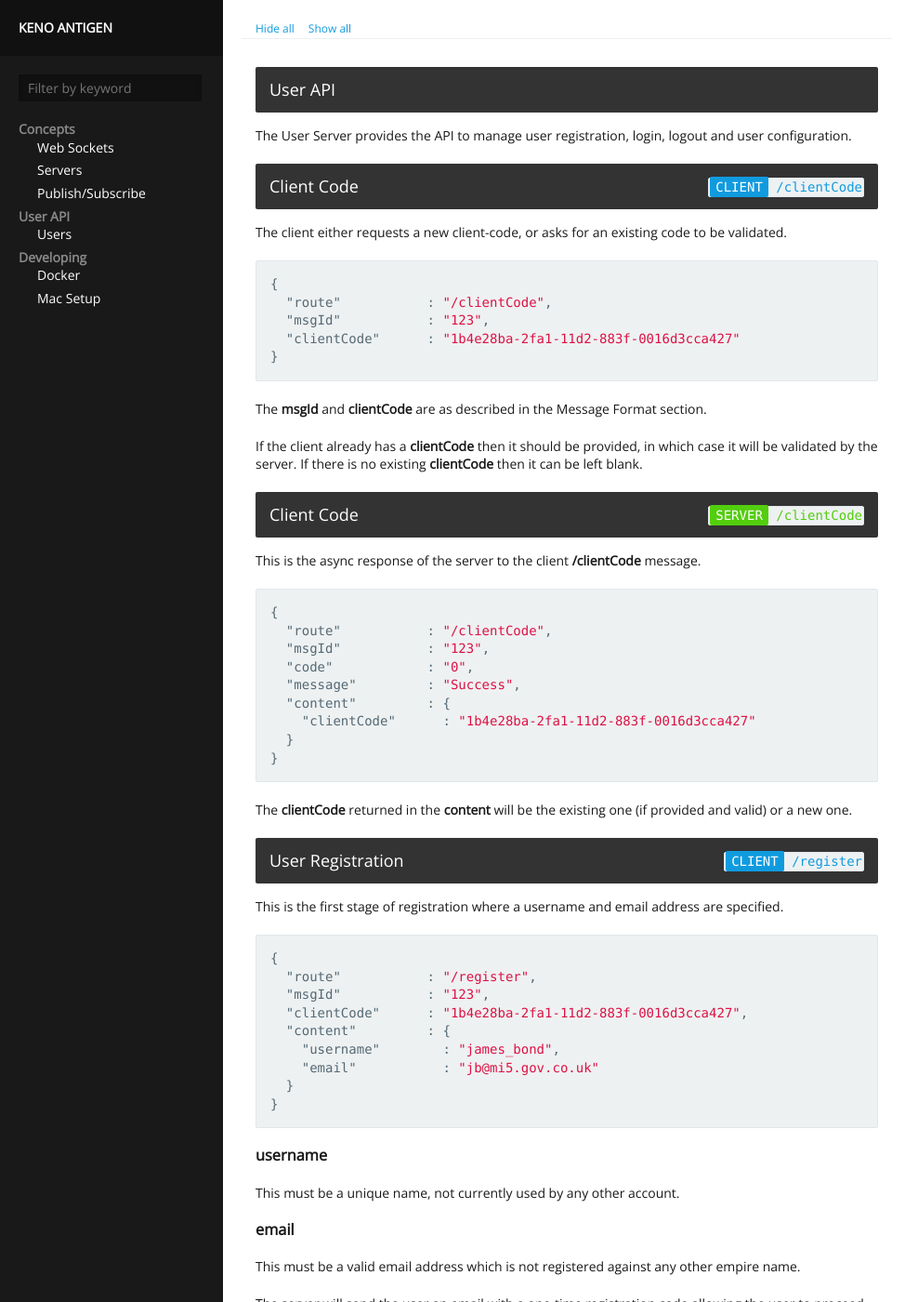
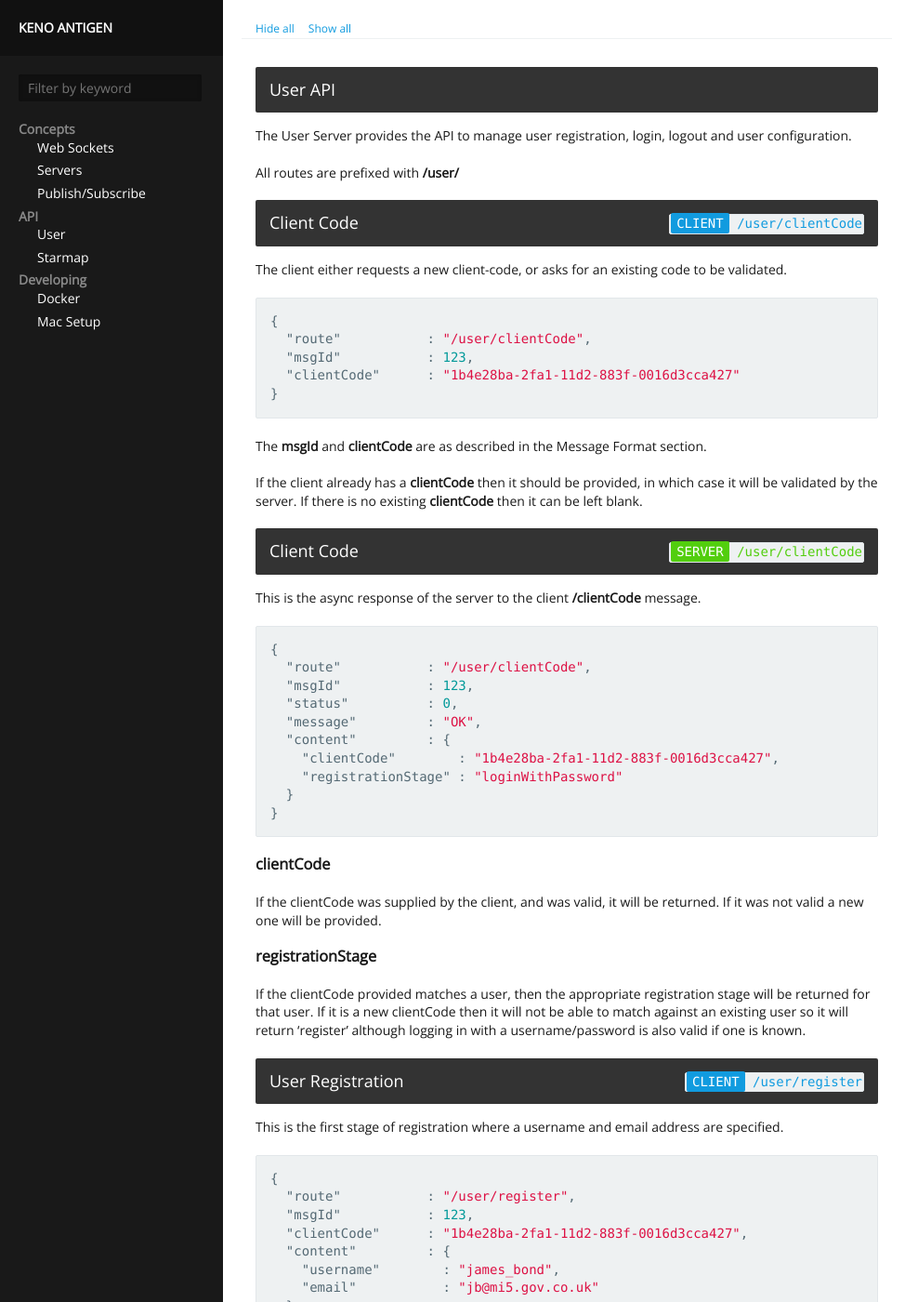
Before and after one commit to Kantigen/ka-api-docs, a Jekyll site: the page built from docs/api/user.md, in a window 1280 px wide and 1400 px high. Shown: the whole window at 93% size, without its empty margins (0-988 px from the left). Built offline with Jekyll 4.4.1, drawn with Linux system fonts in a browser that asks for light colours; some of the changed text lies outside the part shown.

Commit message:
start to add starmap API

```diff
--- a/docs/_includes/nav.html
+++ b/docs/_includes/nav.html
@@ -7,9 +7,10 @@
       <li><a href='/api/concepts/pub-sub.html'>Publish/Subscribe</a></li>
     </ul>
   </li>
-  <li><h2>User API</h2>
+  <li><h2>API</h2>
     <ul>
-      <li><a href='/api/user.html'>Users</a></li>
+      <li><a href='/api/user.html'>User</a></li>
+      <li><a href='/api/starmap.html'>Starmap</a></li>
     </ul>
   </li>
   <li><h2>Developing</h2>
--- a/docs/api/user.md
+++ b/docs/api/user.md
@@ -8,17 +8,17 @@ title: User API
 The User Server provides the API to manage user registration, login, logout
 and user configuration.
 
+All routes are prefixed with **/user/**
 
-
-{% include section_header.html title="Client Code" method="CLIENT" url="/clientCode" %}
+{% include section_header.html title="Client Code" method="CLIENT" url="/user/clientCode" %}
 
 The client either requests a new client-code, or asks for an existing code to
 be validated.
 
 {% highlight JSON %}
 {
-  "route"           : "/clientCode",
-  "msgId"           : "123",
+  "route"           : "/user/clientCode",
+  "msgId"           : 123,
   "clientCode"      : "1b4e28ba-2fa1-11d2-883f-0016d3cca427"
 }
 {% endhighlight %}
@@ -31,35 +31,43 @@ can be left blank.
 
 
 
-{% include section_header.html title="Client Code" method="SERVER" url="/clientCode" %}
+{% include section_header.html title="Client Code" method="SERVER" url="/user/clientCode" %}
 
 This is the async response of the server to the client **/clientCode** message.
 
 {% highlight JSON %}
 {
-  "route"           : "/clientCode",
-  "msgId"           : "123",
-  "code"            : "0",
-  "message"         : "Success",
+  "route"           : "/user/clientCode",
+  "msgId"           : 123,
+  "status"          : 0,
+  "message"         : "OK",
   "content"         : {
-    "clientCode"      : "1b4e28ba-2fa1-11d2-883f-0016d3cca427"
+    "clientCode"        : "1b4e28ba-2fa1-11d2-883f-0016d3cca427",
+    "registrationStage" : "loginWithPassword"
   }
 }
 {% endhighlight %}
 
-The **clientCode** returned in the **content** will be the existing one (if
-provided and valid) or a new one.
+### clientCode
 
+If the clientCode was supplied by the client, and was valid, it will be returned. If it
+was not valid a new one will be provided.
 
+### registrationStage
 
-{% include section_header.html title="User Registration" method="CLIENT" url="/register" %}
+If the clientCode provided matches a user, then the appropriate registration stage will
+be returned for that user. If it is a new clientCode then it will not be able to match
+against an existing user so it will return 'register' although logging in with a
+username/password is also valid if one is known.
+
+{% include section_header.html title="User Registration" method="CLIENT" url="/user/register" %}
 
 This is the first stage of registration where a username and email address are specified.
 
 {% highlight JSON %}
 {
-  "route"           : "/register",
-  "msgId"           : "123",
+  "route"           : "/user/register",
+  "msgId"           : 123,
   "clientCode"      : "1b4e28ba-2fa1-11d2-883f-0016d3cca427",
   "content"         : {
     "username"        : "james_bond",
@@ -80,19 +88,19 @@ user to proceed to the initial login.
 
 
 
-{% include section_header.html title="User Registration" method="SERVER" url="/register" %}
+{% include section_header.html title="User Registration" method="SERVER" url="/user/register" %}
 
 This will be a **Standard Response** with the following data.
 
 {% highlight JSON %}
 {
-  "route"           : "/register",
-  "msgId"           : "123",
-  "code"            : "0",
-  "message"         : "Success",
-  "data"            : {
+  "route"           : "/user/register",
+  "msgId"           : 123,
+  "status"          : 0,
+  "message"         : "OK",
+  "content"         : {
     "username"        : "james_bond",
-    "loginStage"      : "enterEmailCode"
+    "registrationStage" : "loginWithEmailCode"
   }
 }
 {% endhighlight %}
@@ -101,23 +109,23 @@ This will be a **Standard Response** with the following data.
 
 The username requested in the Client request will be returned.
 
-### loginStage
+### registrationStage
 
-This shows the current registration stage, **enterEmailCode** indicates that
+This shows the next registration stage, e.g. 'loginWithEmailCode' indicates that
 the user needs to validate their email address by entering the Email
 Validation Code
 
 
 
-{% include section_header.html title="Login with Email Code" method="CLIENT" url="/loginWithEmailCode" %}
+{% include section_header.html title="Login with Email Code" method="CLIENT" url="/user/loginWithEmailCode" %}
 
 The email sent to the user as the first stage of User Registration can be used to
 confirm the users email address and complete the second stage of registration.
 
 {% highlight JSON %}
 {
-  "route"           : "/loginWithEmailCode",
-  "msgId"           : "123",
+  "route"           : "/user/loginWithEmailCode",
+  "msgId"           : 123,
   "clientCode"      : "1b4e28ba-2fa1-11d2-883f-0016d3cca427",
   "content"         : {
     "emailCode"       : "4e288cea-1389-2d88-3721-3e4fa998cff0"
@@ -135,39 +143,39 @@ The server will respond (asynchronously) with the following message.
 
 
 
-{% include section_header.html title="Login with Email Code" method="SERVER" url="/loginWithEmailCode" %}
+{% include section_header.html title="Login with Email Code" method="SERVER" url="/user/loginWithEmailCode" %}
 
 In response to the Client User Registration call, the server will send an acknowledgement
 of the registration.
 
 {% highlight JSON %}
 {
-  "route"           : "/loginWithEmailCode",
-  "msgId"           : "123",
-  "code"            : "0",
-  "message"         : "Success",
+  "route"           : "/user/loginWithEmailCode",
+  "msgId"           : 123,
+  "status"          : 0,
+  "message"         : "OK",
   "content"         : {
-    "loginStage"      : "requireNewPassword"
+    "registrationStage"      : "enterNewPassword"
   }
 }
 {% endhighlight %}
 
-### loginStage
+### registrationStage
 
 This specifies the next stage of the registration process, the user is required
 to enter a new password.
 
 
 
-{% include section_header.html title="Enter New Password" method="CLIENT" url="/enterNewPassword" %}
+{% include section_header.html title="Enter New Password" method="CLIENT" url="/user/enterNewPassword" %}
 
-In **loginStage** 'requireNewPassword' the user needs to specify a password before
+In **registrationStage** 'enterNewPassword' the user needs to specify a password before
 they can access their account.
 
 {% highlight JSON %}
 {
-  "route"           : "/enterNewPassword",
-  "msgId"           : "123",
+  "route"           : "/user/enterNewPassword",
+  "msgId"           : 123,
   "clientCode"      : "1b4e28ba-2fa1-11d2-883f-0016d3cca427",
   "content"         : {
     "password"        : "top5ecr3t"
@@ -184,36 +192,37 @@ The server will respond (asynchronously) with the following message.
 
 
 
-{% include section_header.html title="Enter New Password " method="SERVER" url="/enterNewPassword" %}
+{% include section_header.html title="Enter New Password " method="SERVER" url="/user/enterNewPassword" %}
 
 In response to the Enter New Password call, the server will send an acknowledgement.
 
 {% highlight JSON %}
 {
-  "route"           : "/enterNewPassword",
-  "msgId"           : "123",
-  "code"            : "0",
-  "message"         : "Success",
+  "route"           : "/user/enterNewPassword",
+  "msgId"           : 123,
+  "status"          : 0,
+  "message"         : "OK",
   "content"         : {
-    "loginStage"      : "loggedIn"
+    "registrationStage" : "foundEmpire"
   }
 }
 {% endhighlight %}
 
-### loginStage
+### registrationStage
 
-This shows that the user is now logged into the system.
+This shows that the user has completed registration but they now need to found (create)
+their empire. Until that time they can still use the chat system.
 
 
 
-{% include section_header.html title="Login with Password" method="CLIENT" url="/loginWithPassword" %}
+{% include section_header.html title="Login with Password" method="CLIENT" url="/user/loginWithPassword" %}
 
 Normal login is by specifying a username and password.
 
 {% highlight JSON %}
 {
-  "route"           : "/loginWithPassword",
-  "msgId"           : "123",
+  "route"           : "/user/loginWithPassword",
+  "msgId"           : 123,
   "clientCode"      : "1b4e28ba-2fa1-11d2-883f-0016d3cca427",
   "content"         : {
     "username"        : "james_bond",
@@ -233,23 +242,15 @@ The server will respond (asynchronously) with the following message.
 
 
 
-{% include section_header.html title="Login with Password" method="SERVER" url="/loginWithPassword" %}
+{% include section_header.html title="Login with Password" method="SERVER" url="/user/loginWithPassword" %}
 
-In response to the Client Login with Password call, the server will send an acknowledgement
-of the registration.
+In response to the Client Login with Password call, the server will send an acknowledgement.
 
 {% highlight JSON %}
 {
-  "route"           : "/loginWithPassword",
-  "msgId"           : "123",
-  "code"            : "0",
-  "message"         : "Success",
-  "content"         : {
-    "loginStage"      : "loggedIn"
-  }
+  "route"           : "/user/loginWithPassword",
+  "msgId"           : 123,
+  "status"          : 0,
+  "message"         : "OK",
 }
 {% endhighlight %}
-
-### loginStage
-
-This shows that the user is now logged into the system.
```
Also changed, not shown: docs/api/concepts/servers.md (+0 -1 lines), docs/api/concepts/start.md (+27 -31 lines), docs/api/starmap.md (added, +58 -0 lines).
